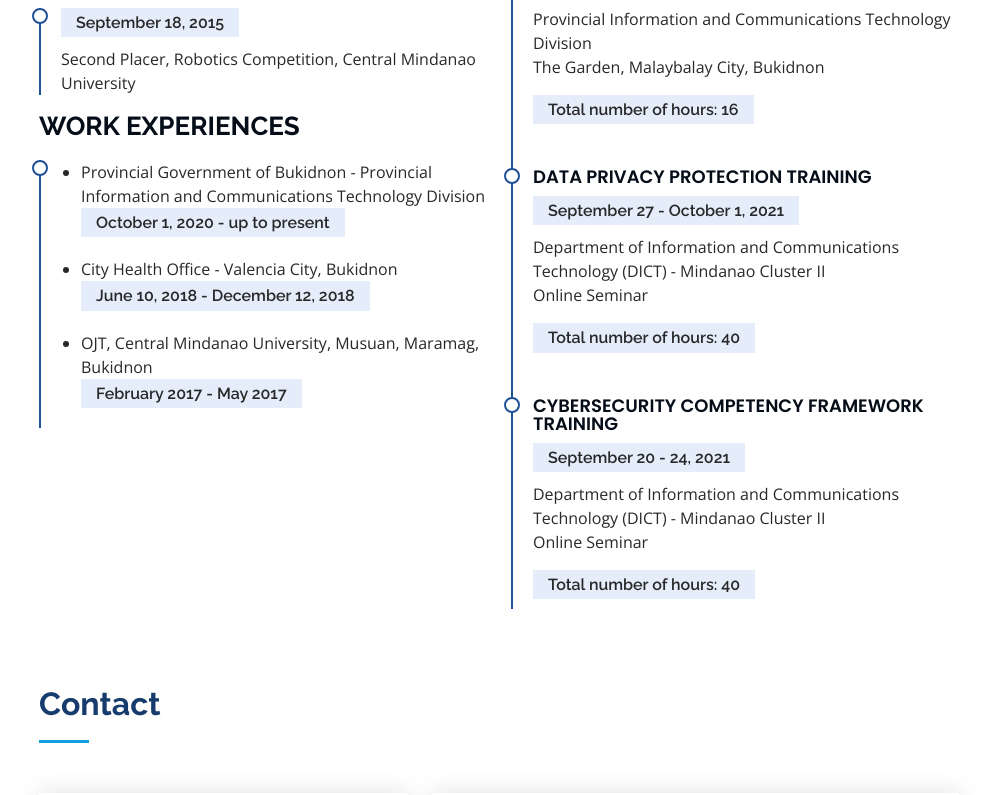
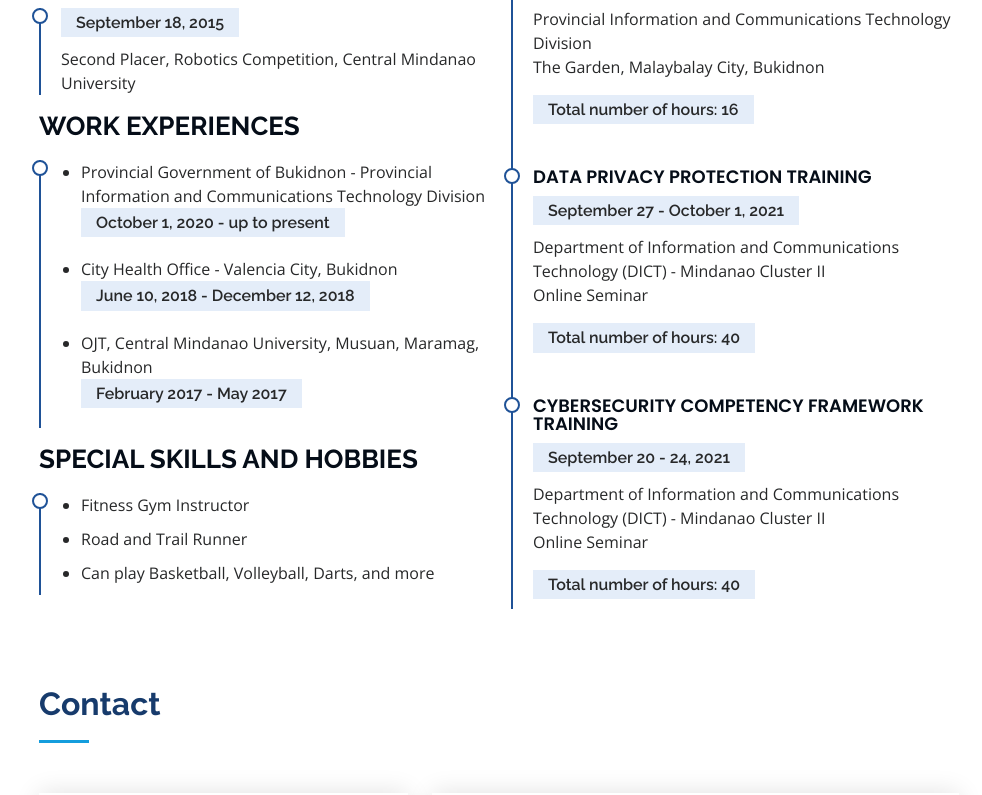
Before and after one commit to olinanreil/olinanreil.github.io, a plain HTML site: page index.html in a window 1280 px wide. Shown: the part 2614-3409 px from the top of the page, without its empty margins (291-1273 px from the left). Drawn offline with nearby package versions, Linux system fonts and the light colour scheme.

Commit message:
modified

```diff
--- a/index.html
+++ b/index.html
@@ -143,8 +143,8 @@
             <div class="resume-item pb-0">
               <ul>
                 <li>Basic Network troubleshooting</li>
-                <li>Programming (Web Development, Java, Visual Basic, WordPress, PHP Codeigniter, JavaScript, MySQL)</li>
-                <li>Multimedia (Photoshop CS6)</li>
+                <li>Programming (Web Development, Java, Visual Basic, WordPress, PHP, JavaScript, MySQL)</li>
+                <li>Multimedia (Photoshop, After effects)</li>
                 <li>Computer Literate (MS Word, MS Excel, MS PowerPoint)</li>
               </ul>
             </div>
@@ -196,6 +196,14 @@
                 <li>OJT, Central Mindanao University, Musuan, Maramag, Bukidnon<br>
                   <h5>February 2017 - May 2017</h5>
                 </li>
+              </ul>
+            </div>
+            <h3 class="resume-title">SPECIAL SKILLS AND HOBBIES</h3>
+            <div class="resume-item pb-0">
+              <ul>
+                <li>Fitness Gym Instructor</li>
+                <li>Road and Trail Runner</li>
+                <li>Can play Basketball, Volleyball, Darts, and more</li>
               </ul>
             </div>
           </div>
```
